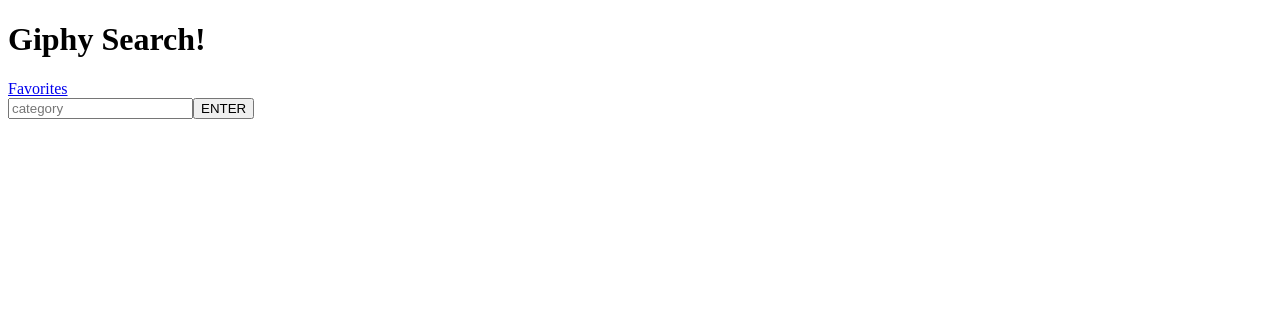
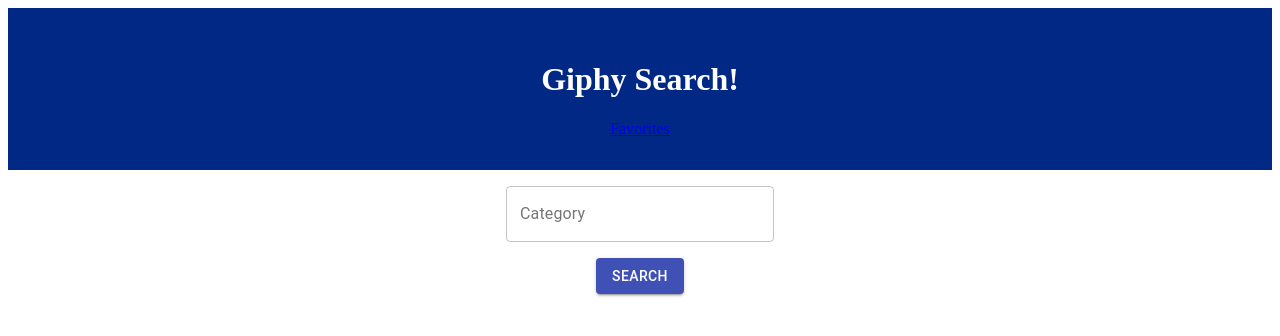
Before and after one commit to CodyNjos/group_giphy, a React (Create React App) app: page / in a window 1280 px wide. Shown: the top 336 px of the page. Built offline with nearby package versions, Linux system fonts and the light colour scheme.

Commit message:
Centered and switched to mat ui form

```diff
--- a/package.json
+++ b/package.json
@@ -4,6 +4,7 @@
   "private": true,
   "proxy": "http://localhost:5000",
   "dependencies": {
+    "@material-ui/core": "^4.11.3",
     "axios": "^0.21.1",
     "dotenv": "^8.2.0",
     "express": "^4.17.1",
--- /dev/null
+++ b/src/components/App/App.css
@@ -0,0 +1,22 @@
+.app{
+    text-align: center;
+
+}
+.header{
+    background-color: #002884;
+    padding:2rem;
+    color: white
+}
+.inputForm{
+ margin: 1rem;
+}
+.inputForm Button{
+    margin: 1rem;
+}
+.inputForm input{
+    width: 15rem;
+}
+img {
+    height: 25rem;
+
+}
--- a/src/components/App/App.jsx
+++ b/src/components/App/App.jsx
@@ -2,7 +2,8 @@
 import { useDispatch, useSelector } from 'react-redux';
 import { useState } from 'react';
 import { HashRouter as Router, Route, Switch, Link } from "react-router-dom";
-
+import { TextField, Button } from '@material-ui/core';
+import './App.css'
 import FavoritesComponent from '../FavoritesComponent/FavoritesComponent.jsx';
 
 function App() {
@@ -17,25 +18,31 @@
 
   return (
     <Router>
-      <div>
+      <div className='app'>
+        <div className='header'>
           <h1>Giphy Search!</h1>
           <nav>
             <Link to='/'></Link>
             <Link to='/favorites'>Favorites</Link>
           </nav>
-
+        </div>
         <Switch>
           <Route exact path='/'>
-            <form onSubmit={retriveGihpy}>
-              <input
-                placeholder="category"
+            <div className='inputForm'>
+              <form  onSubmit={retriveGihpy}>
+                <TextField
+                  id="outlined-basic"
+                  label="Category"
+                  variant="outlined"
                   value={category}
                   onChange={event => setNewCategory(event.target.value)}
                 />
-              <button type="submit">ENTER</button>
+                <br/>
+                <Button variant="contained" color="primary" type="submit">SEARCH</Button>
               </form>
+            </div>
               <img src={store.giphyReducer} />
-            <p>{console.log(store)}</p>
+
           </Route>
           <Route path='/favorites'>
             <FavoritesComponent />
```
Also changed, not shown: 1 other file (tests, documents, lock files or other folders). Lines whose indentation alone changed are shown as unchanged.
